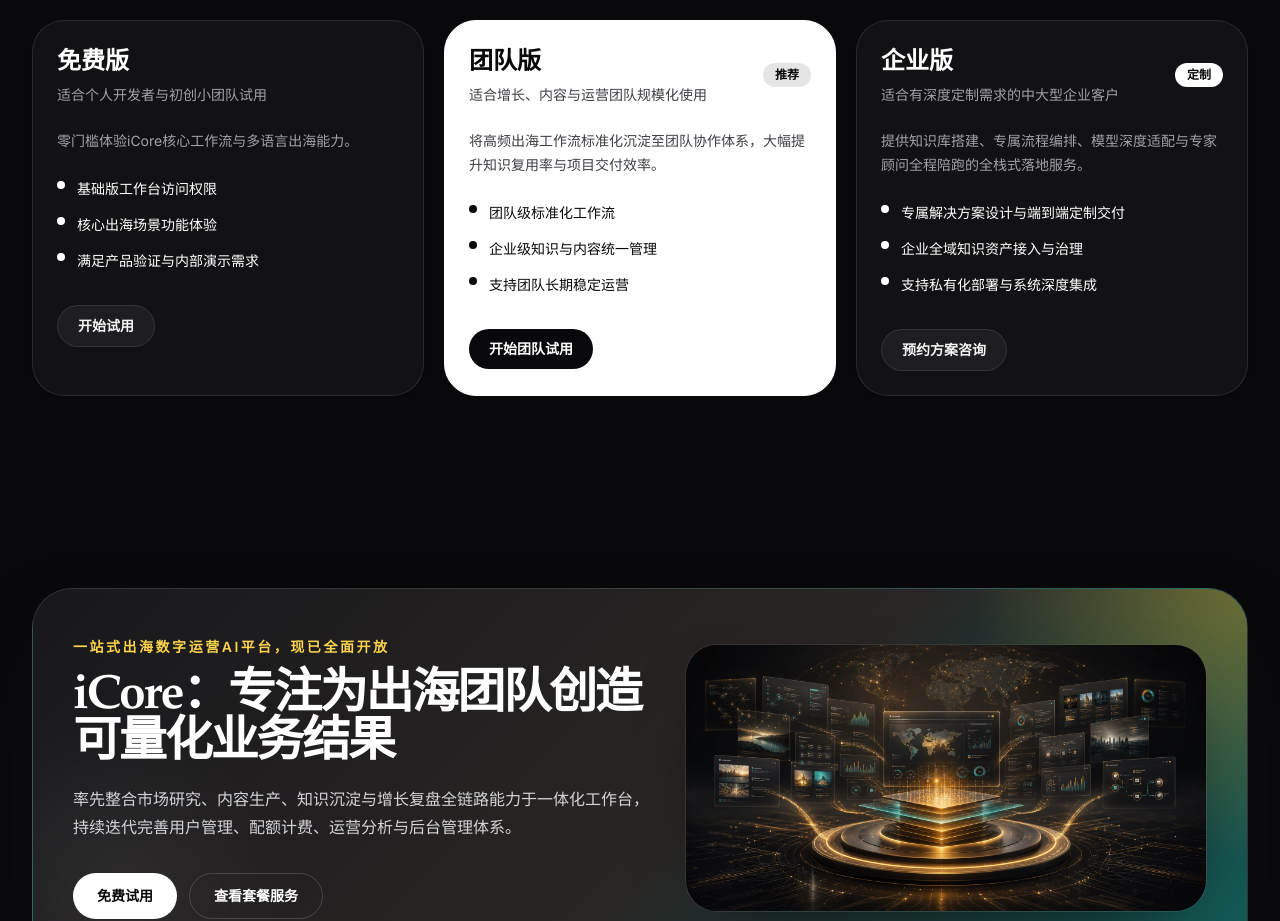
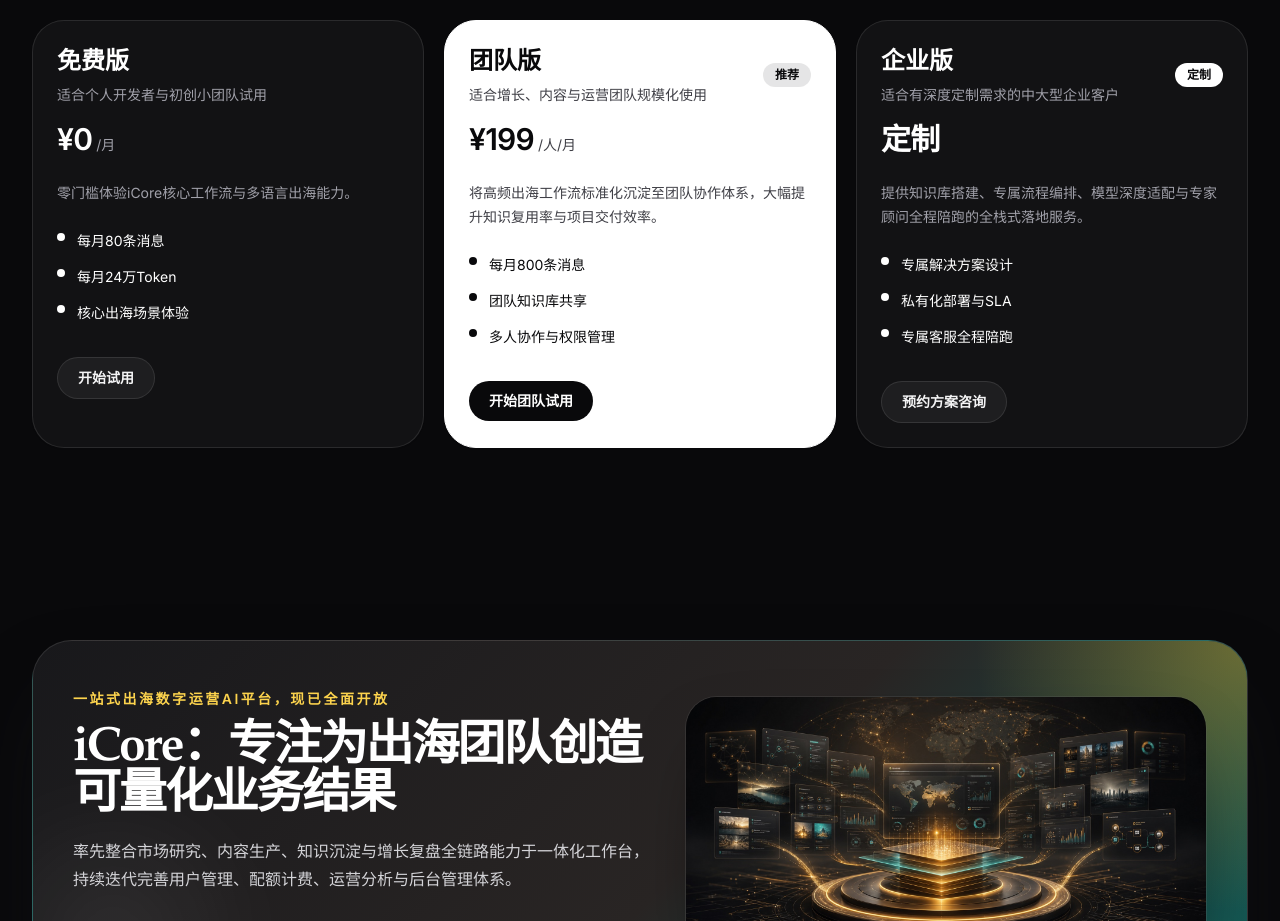
Before and after one commit to ilydouble/openStar, a Vue app in the folder icore-agent-web/: page / in a window 1280 px wide. Shown: the part 5420-6341 px from the top of the page. Built offline with nearby package versions, Linux system fonts and the light colour scheme.

Commit message:
fix(billing): 方案设计最小优化（合并 Trial→Free + 添加定价）
- 后端：新用户注册直接分配 free 方案（原先是 trial，limit=0完全不能用）
- 前端：方案卡片添加价格显示，features 更新为定量限额
- 同步中英文 i18n 文案

```diff
--- a/icore-agent-web/src/components/landing/PlansSection.vue
+++ b/icore-agent-web/src/components/landing/PlansSection.vue
@@ -49,6 +49,11 @@
             </span>
           </div>
 
+          <div class="mt-4 flex items-baseline gap-1">
+            <span class="text-3xl font-bold tracking-tight">{{ tier.price }}</span>
+            <span :class="tier.featured ? 'text-sm text-zinc-300 dark:text-zinc-700' : 'text-sm text-zinc-500 dark:text-zinc-400'">{{ tier.period }}</span>
+          </div>
+
           <p :class="tier.featured ? 'mt-6 text-sm leading-6 text-zinc-200 dark:text-zinc-700' : 'mt-6 text-sm leading-6 text-zinc-600 dark:text-zinc-400'">
             {{ tier.description }}
           </p>
--- a/icore-agent-web/src/locales/en-US.js
+++ b/icore-agent-web/src/locales/en-US.js
@@ -190,33 +190,39 @@
       tiers: [
         {
           name: 'Free',
+          price: '¥0',
+          period: '/mo',
           audience: 'For individual developers and early-stage teams',
           description: 'A low-friction way to experience iCore core workflows and multilingual growth capabilities.',
           badge: '',
           featured: false,
           link: '/auth',
           cta: 'Start free',
-          features: ['Basic workspace access', 'Core cross-border workflow experience', 'Great for validation and internal demos'],
+          features: ['80 messages/mo', '240K tokens/mo', 'Core cross-border workflow experience'],
         },
         {
           name: 'Team',
+          price: '¥199',
+          period: '/seat/mo',
           audience: 'For growth, content, and operations teams at scale',
           description: 'Standardize high-frequency cross-border workflows into a shared collaboration system and improve reuse across knowledge and delivery.',
           badge: 'Recommended',
           featured: true,
           link: '/auth?plan=team',
           cta: 'Start team trial',
-          features: ['Team-level standardized workflows', 'Unified enterprise knowledge and content management', 'Built for stable long-term operations'],
+          features: ['800 messages/mo', 'Shared team knowledge base', 'Multi-user collaboration & permissions'],
         },
         {
           name: 'Enterprise',
+          price: 'Custom',
+          period: '',
           audience: 'For mid-sized and large companies with deeper customization needs',
           description: 'Deliver an end-to-end rollout with knowledge-base setup, dedicated workflow orchestration, deeper model adaptation, and expert guidance.',
           badge: 'Custom',
           featured: false,
           link: '/enterprise?plan=enterprise&intent=enterprise',
           cta: 'Book a consultation',
-          features: ['Dedicated solution design and end-to-end delivery', 'Enterprise-wide knowledge integration and governance', 'Support for private deployment and deeper system integration'],
+          features: ['Dedicated solution design', 'Private deployment & SLA', 'Dedicated customer success manager'],
         },
       ],
     },
--- a/icore-agent-web/src/locales/zh-CN.js
+++ b/icore-agent-web/src/locales/zh-CN.js
@@ -190,33 +190,39 @@
       tiers: [
         {
           name: '免费版',
+          price: '¥0',
+          period: '/月',
           audience: '适合个人开发者与初创小团队试用',
           description: '零门槛体验iCore核心工作流与多语言出海能力。',
           badge: '',
           featured: false,
           link: '/auth',
           cta: '开始试用',
-          features: ['基础版工作台访问权限', '核心出海场景功能体验', '满足产品验证与内部演示需求'],
+          features: ['每月80条消息', '每月24万Token', '核心出海场景体验'],
         },
         {
           name: '团队版',
+          price: '¥199',
+          period: '/人/月',
           audience: '适合增长、内容与运营团队规模化使用',
           description: '将高频出海工作流标准化沉淀至团队协作体系，大幅提升知识复用率与项目交付效率。',
           badge: '推荐',
           featured: true,
           link: '/auth?plan=team',
           cta: '开始团队试用',
-          features: ['团队级标准化工作流', '企业级知识与内容统一管理', '支持团队长期稳定运营'],
+          features: ['每月800条消息', '团队知识库共享', '多人协作与权限管理'],
         },
         {
           name: '企业版',
+          price: '定制',
+          period: '',
           audience: '适合有深度定制需求的中大型企业客户',
           description: '提供知识库搭建、专属流程编排、模型深度适配与专家顾问全程陪跑的全栈式落地服务。',
           badge: '定制',
           featured: false,
           link: '/enterprise?plan=enterprise&intent=enterprise',
           cta: '预约方案咨询',
-          features: ['专属解决方案设计与端到端定制交付', '企业全域知识资产接入与治理', '支持私有化部署与系统深度集成'],
+          features: ['专属解决方案设计', '私有化部署与SLA', '专属客服全程陪跑'],
         },
       ],
     },
```
Also changed, not shown: 1 other file (tests, documents, lock files or other folders).
